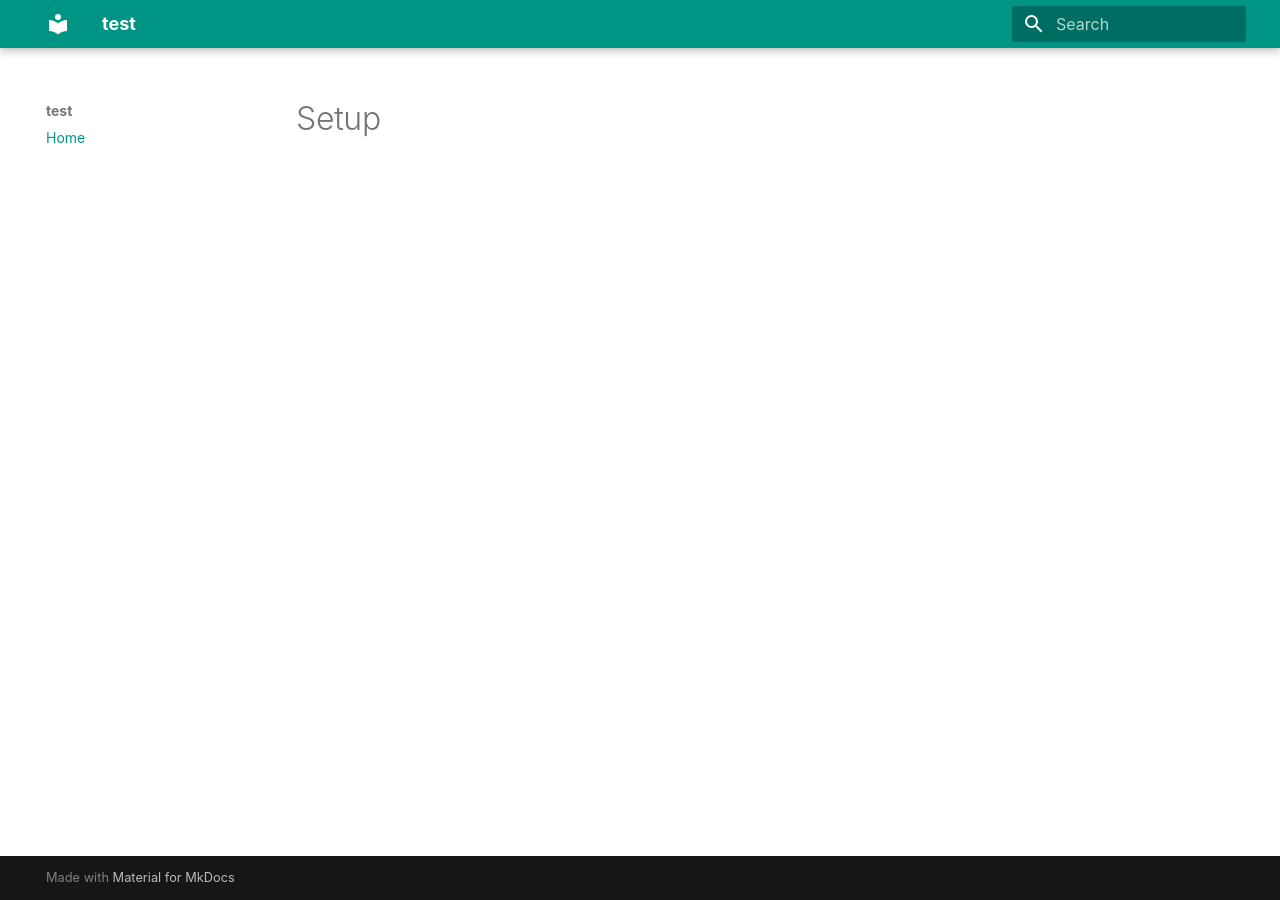
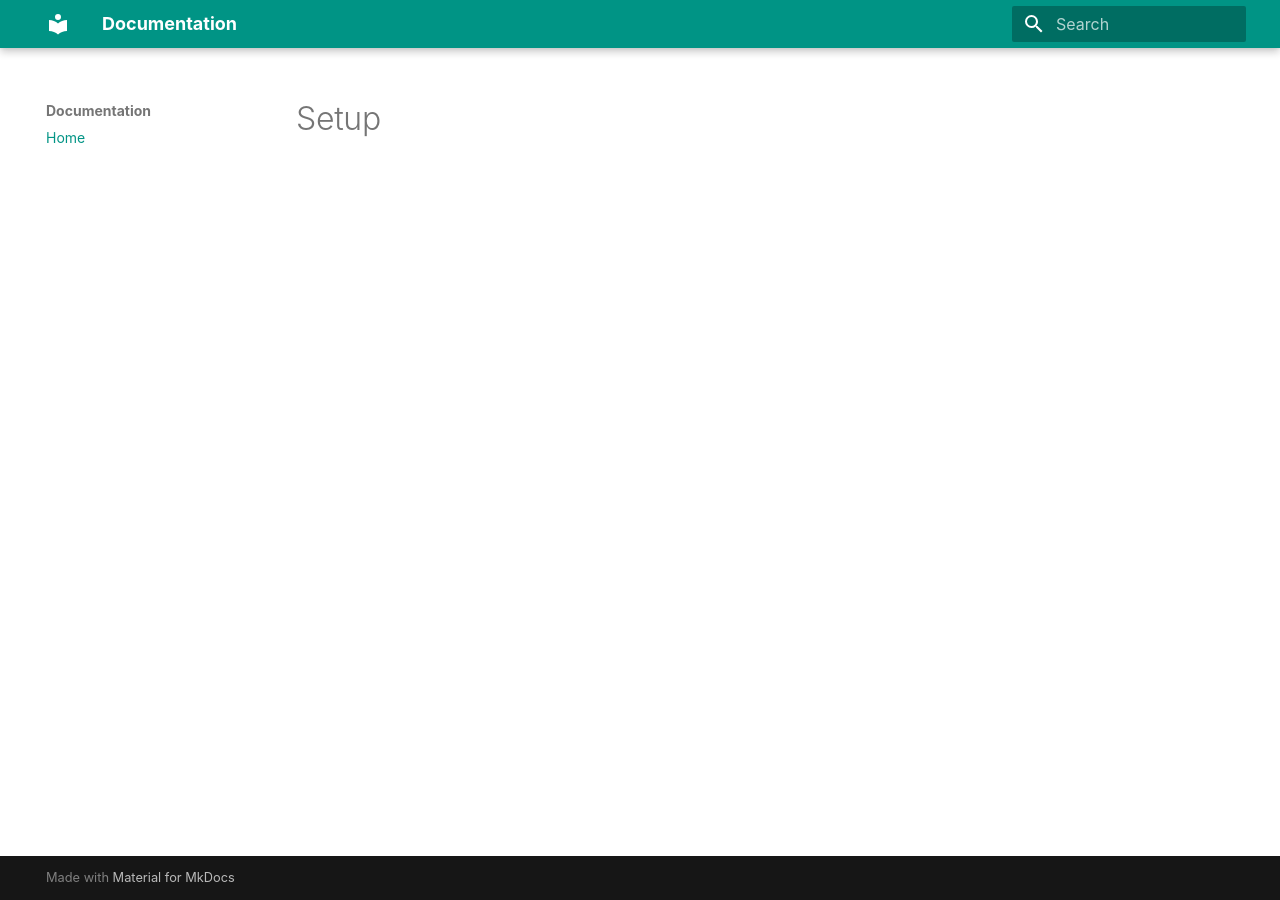
Before and after one commit to eaimee/general, an MkDocs documentation site: the page built from docs/index.md, in a window 1280 px wide. Built offline with MkDocs 1.6.1 and Material for MkDocs 9.7.7, drawn with Linux system fonts in a browser that asks for light colours.

Commit message:
Update mkdocs.yml

```diff
--- a/mkdocs.yml
+++ b/mkdocs.yml
@@ -1,4 +1,4 @@
-site_name: test
+site_name: Documentation
 theme:
   name: material
   font: false
```
